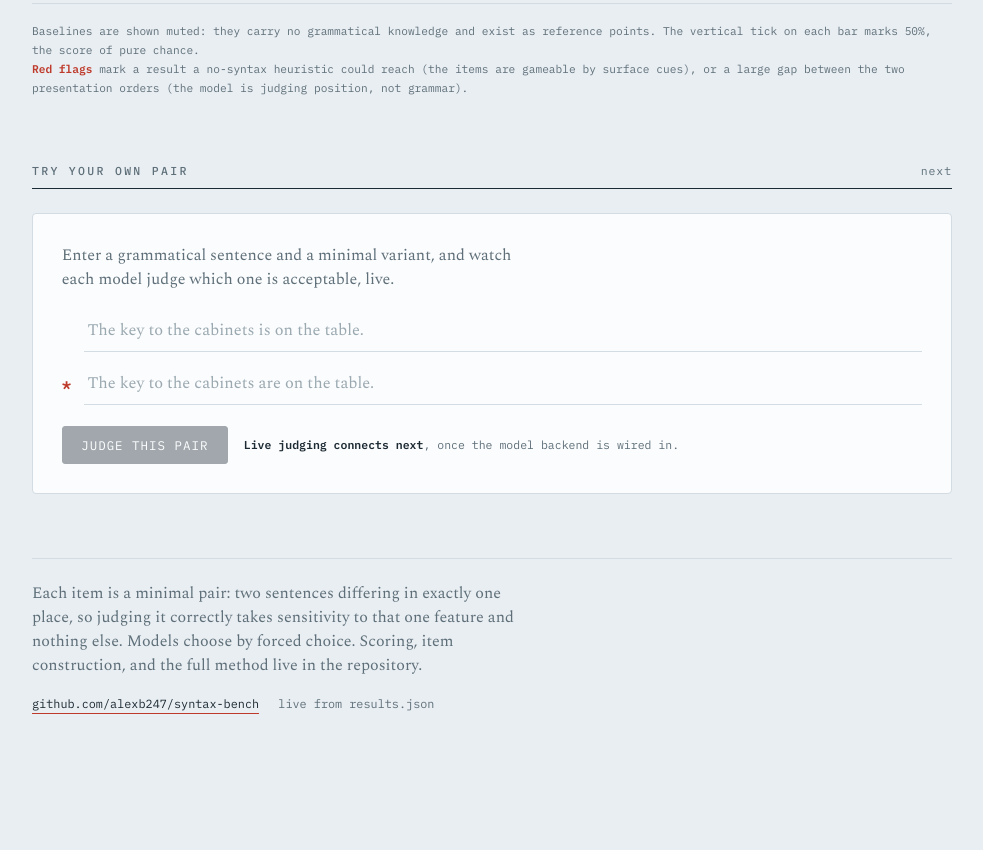
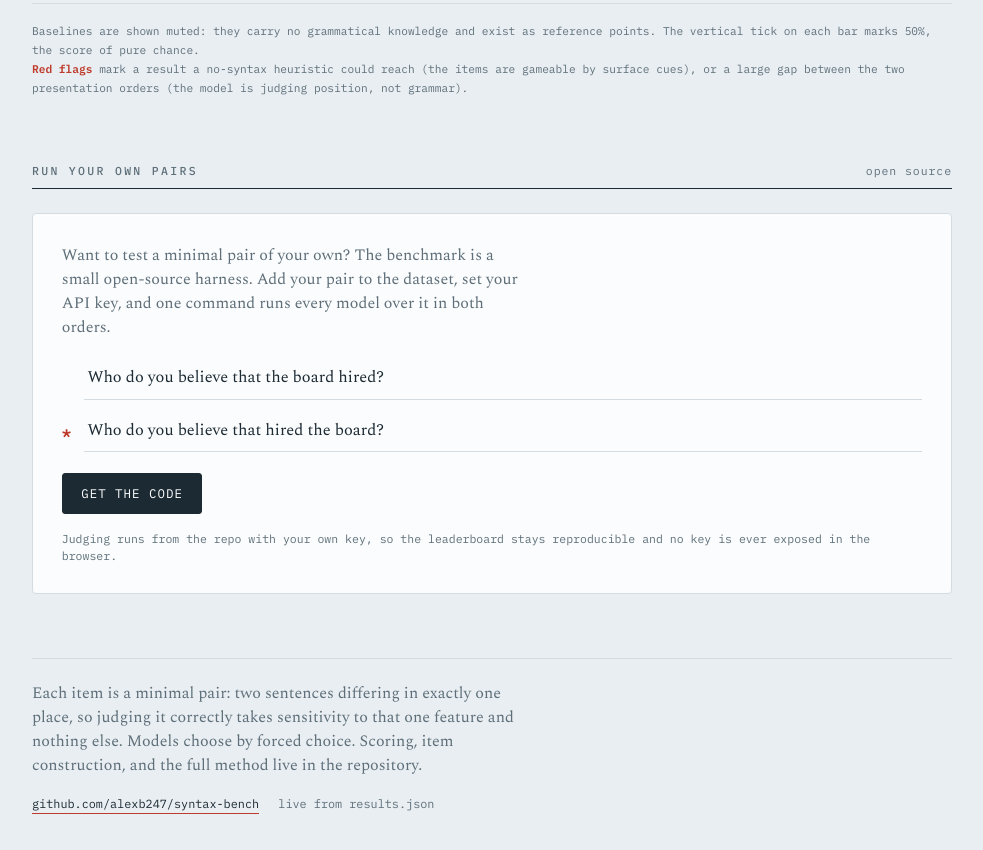
Before and after one commit to alexb247/syntax-bench, a plain HTML site: page index.html in a window 1280 px wide. Shown: the part 1452-2302 px from the top of the page, without its empty margins (148-1131 px from the left). Before the commit the page ends 2246 px from the top, so only its background shows below. Drawn offline with nearby package versions, Linux system fonts and the light colour scheme.

Commit message:
Add files via upload

```diff
--- a/index.html
+++ b/index.html
@@ -202,7 +202,14 @@
     padding:.5rem .2rem;
   }
   .field input::placeholder{color:var(--ink-3)}
-  .field input:disabled{cursor:not-allowed}
+  .field .ex{
+    font-family:var(--serif);
+    font-size:1.02rem;
+    color:var(--ink);
+    padding:.5rem .2rem;
+    border-bottom:1px solid var(--rule);
+    display:block;
+  }
   .try .action{display:flex;align-items:center;gap:1rem;margin-top:1.3rem;flex-wrap:wrap}
   .btn{
     font-family:var(--mono);
@@ -214,9 +221,12 @@
     border:1px solid var(--ink);
     background:var(--ink);
     color:#fff;
-    opacity:.4;
-    cursor:not-allowed;
+    text-decoration:none;
+    display:inline-block;
+    cursor:pointer;
+    transition:background .15s,border-color .15s;
   }
+  .btn:hover{background:var(--red);border-color:var(--red)}
   .try .note{font-family:var(--mono);font-size:.72rem;color:var(--ink-2)}
   .try .note b{color:var(--ink);font-weight:600}
 
@@ -290,16 +300,16 @@
 
   <section class="try">
     <div class="shead">
-      <span class="eyebrow">Try your own pair</span>
-      <span class="count">next</span>
+      <span class="eyebrow">Run your own pairs</span>
+      <span class="count">open source</span>
     </div>
     <div class="panel">
-      <p>Enter a grammatical sentence and a minimal variant, and watch each model judge which one is acceptable, live.</p>
-      <div class="field"><span class="mark">&nbsp;</span><input type="text" disabled placeholder="The key to the cabinets is on the table."></div>
-      <div class="field"><span class="mark bad">*</span><input type="text" disabled placeholder="The key to the cabinets are on the table."></div>
+      <p>Want to test a minimal pair of your own? The benchmark is a small open-source harness. Add your pair to the dataset, set your API key, and one command runs every model over it in both orders.</p>
+      <div class="field"><span class="mark">&nbsp;</span><span class="ex">Who do you believe that the board hired?</span></div>
+      <div class="field"><span class="mark bad">*</span><span class="ex">Who do you believe that hired the board?</span></div>
       <div class="action">
-        <button class="btn" disabled>Judge this pair</button>
-        <span class="note"><b>Live judging connects next</b>, once the model backend is wired in.</span>
+        <a class="btn" href="https://github.com/alexb247/syntax-bench">Get the code</a>
+        <span class="note">Judging runs from the repo with your own key, so the leaderboard stays reproducible and no key is ever exposed in the browser.</span>
       </div>
     </div>
   </section>
```
